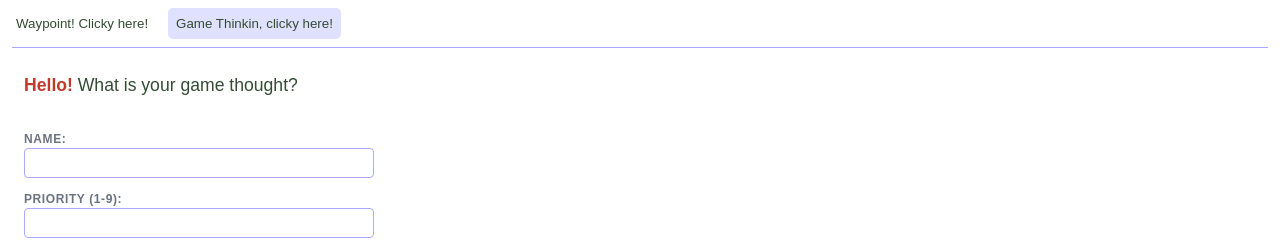
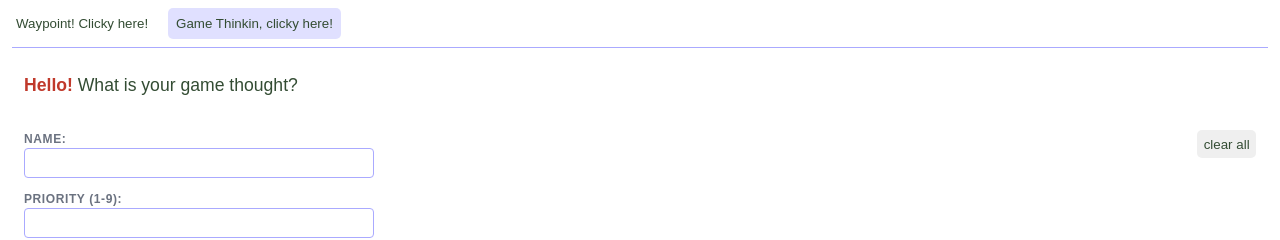
Before and after one commit to chaihigh/minecraftcoords, a React (Vite) app: page / in a window 1280 px wide. Both pictures are taken after a click on the button "Game Thinkin, clicky here!". Shown: the top 240 px of the page. Built offline with nearby package versions, Linux system fonts and the light colour scheme.

Commit message:
deletion added to GameThoughts, and confirmation button requires confirmation now lol

```diff
--- a/src/components/GameThoughtDisplay.tsx
+++ b/src/components/GameThoughtDisplay.tsx
@@ -1,6 +1,7 @@
 import styled from 'styled-components';
 import * as React from 'react';
 import { GameThought } from '../types';
+import { Row } from '../styles/globalStyles.ts';
 
 const Card = styled.div`
   border: 1px solid #aaf;
@@ -38,16 +39,38 @@ const Description = styled.p`
   margin: 0;
 `;
 
+const DeleteButton = styled.button`
+  float: right;
+  max-width: 75px;
+  border: none;
+  border-radius: 5px;
+  padding: 0.4rem;
+  color: #334c33;
+
+  &:hover {
+    background: #ccf;
+  }
+`;
+
 export const GameThoughtDisplay: React.FC<{
   gameThought: GameThought;
-}> = ({ gameThought }) => {
+  onDelete: () => void;
+}> = ({ gameThought, onDelete }) => {
   const { name, priority, description } = gameThought;
   return (
     <Card>
-      <CardHeader>
-        <Name>{name}</Name>
-        <Priority>P{priority}</Priority>
-      </CardHeader>
+      <span>
+        <CardHeader>
+          <Name>{name}</Name>
+          <Priority>P{priority}</Priority>
+        </CardHeader>
+        <DeleteButton onClick={(event) => {
+          event.preventDefault();
+          onDelete();
+        }}>
+          delete item
+        </DeleteButton>
+      </span>
       <Description>{description}</Description>
     </Card>
   );
--- a/src/components/GameThoughtTab.tsx
+++ b/src/components/GameThoughtTab.tsx
@@ -3,7 +3,7 @@ import * as React from 'react';
 import { GameThoughtInputFields } from './GameThoughtInputFields.tsx';
 import { GameThought } from '../types.ts';
 import { GameThoughtDisplay } from './GameThoughtDisplay.tsx';
-import { storeGameThoughts, recallGameThoughts } from '../utils/storage.ts';
+import { storeGameThoughts, recallGameThoughts, storeWaypoints } from '../utils/storage.ts';
 import { Row, Col } from '../styles/globalStyles';
 
 const TabPage = styled.div`
@@ -31,6 +31,15 @@ const RightPanel = styled(Col)`
   gap: 0.5rem;
 `;
 
+const ClearAll = styled.button`
+  align-self: flex-end;
+  border: none;
+  border-radius: 5px;
+  color: #334c33;
+  max-width: 60px;
+  padding: 0.4rem;
+`
+
 export const GameThoughtTab: React.FC<{}> = () => {
   const [gameThoughts, setGameThoughts] = React.useState<GameThought[]>(recallGameThoughts);
 
@@ -51,10 +60,26 @@ export const GameThoughtTab: React.FC<{}> = () => {
           />
         </LeftPanel>
         <RightPanel>
+          <ClearAll onClick={() => {
+            return confirm('Do you really want to clear?') ?
+              (setGameThoughts([]),
+              storeGameThoughts([]))
+              : '';
+          }}>
+            clear all
+          </ClearAll>
           {gameThoughts
             .sort((a, b) => a.priority - b.priority)
-            .map((v: GameThought, index: number) => (
-              <GameThoughtDisplay gameThought={v} key={index} />
+            .map((v: GameThought, i: number) => (
+              <GameThoughtDisplay
+                gameThought={v}
+                key={i}
+                onDelete={() => {
+                  const newGameThoughtList = gameThoughts.filter((_, idx) => idx !== i);
+                  setGameThoughts(newGameThoughtList);
+                  storeGameThoughts(newGameThoughtList);
+                }}
+              />
             ))
           }
         </RightPanel>
--- a/src/components/WaypointTab.tsx
+++ b/src/components/WaypointTab.tsx
@@ -62,9 +62,11 @@ export const WaypointTab: React.FC<{}> = () => {
         </LeftPanel>
         <RightPanel>
           <ClearAll onClick={() => {
-            confirm('Do you really want to clear?');
-            setWaypoints([]);
-            storeWaypoints([]);
+            return confirm('Do you really want to clear?') ?
+              (setWaypoints([]),
+              storeWaypoints([]))
+              : '';
+
           }}>
             clear all
           </ClearAll>
```
